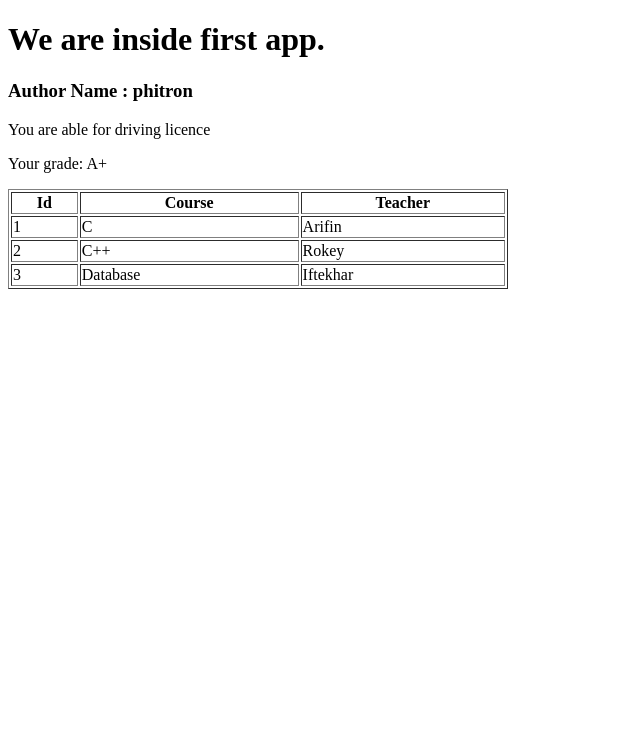
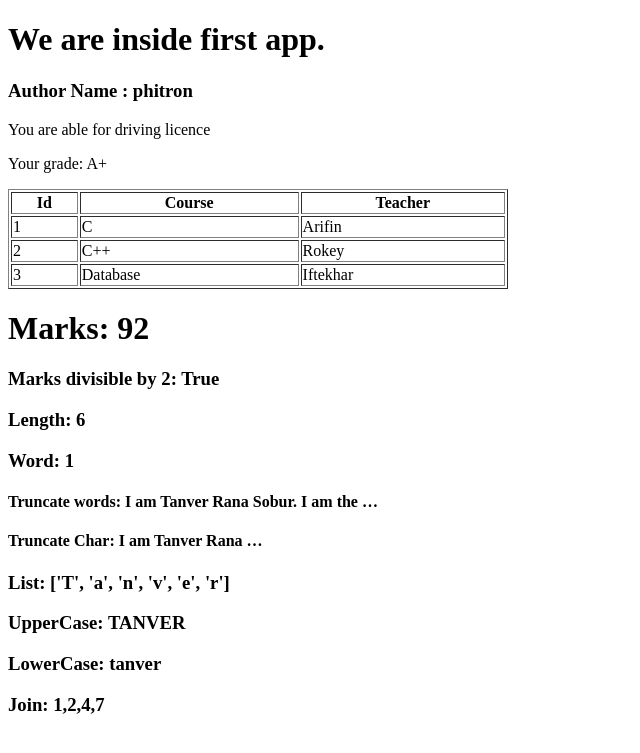
Before and after one commit to tanverrana/django-third-project, a Django app: page /first_app/contact/ in a window 1280 px wide. Shown: the top 753 px of the page, without its empty margins (0-640 px from the left). Run offline with Django 4.2, Linux system fonts and the light colour scheme.

Commit message:
django template filters

```diff
--- a/first_app/templates/first_app/index.html
+++ b/first_app/templates/first_app/index.html
@@ -42,7 +42,20 @@
 
             </table>
         </div>
+        <div>
+            <h1>Marks: {{marks | add:"2"}}</h1>
+            <h3>Marks divisible by 2: {{marks | divisibleby:"2"}}</h3>
+            <h3>Length: {{name | length}}</h3>
+            <h3>Word: {{name | wordcount}}</h3>
+            <!-- Truncate word -->
+            <h4>Truncate words: {{blog | truncatewords:8}}</h4>
+            <h4>Truncate Char: {{blog | truncatechars:18}}</h4>
+            <h3>List: {{name | make_list}}</h3>
+            <h3>UpperCase: {{name | upper}}</h3>
+            <h3>LowerCase: {{name | lower}}</h3>
+            <h3>Join: {{lst | join:","}}</h3>
 
+        </div>
 </body>
 
 </html>
--- a/first_app/views.py
+++ b/first_app/views.py
@@ -20,4 +20,4 @@ def contact(request):
             'course': 'Database',
             'teacher': 'Iftekhar'
         },
-    ]})
+    ], 'name': 'Tanver', 'lst': [1, 2, 4, 7], 'blog': 'I am Tanver Rana Sobur. I am the student of Bangladesh University department of CSE. THis is our blog website.'})
```
